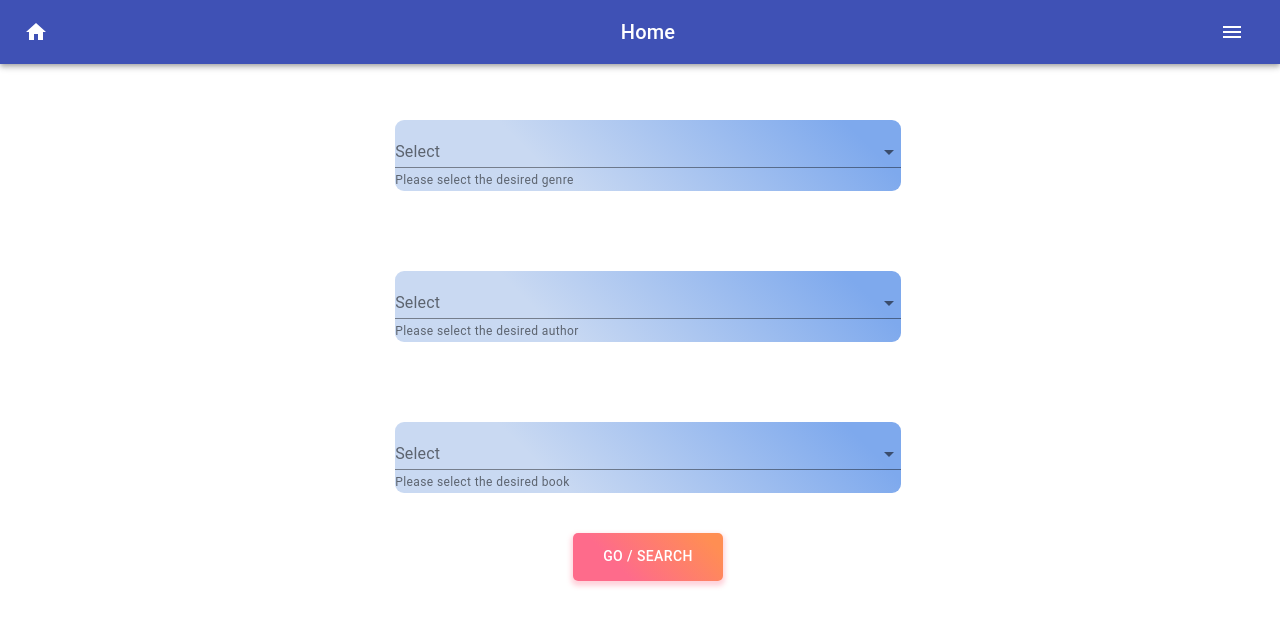
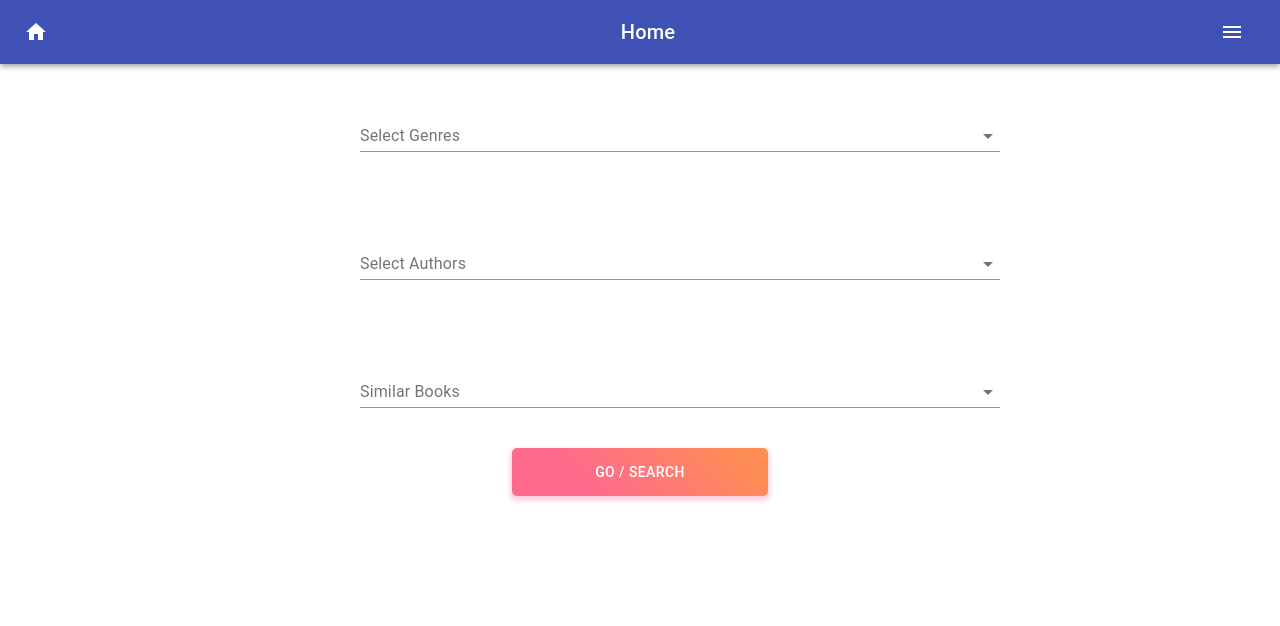
Before and after one commit to HishamAlkaed/RecommendingBooks, a React (Create React App) app: page / in a window 1280 px wide. Shown: the top 626 px of the page. Built offline with nearby package versions, Linux system fonts and the light colour scheme.

Commit message:
Propet layout and test query to sparql endpoint

```diff
--- a/src/components/Authors.js
+++ b/src/components/Authors.js
@@ -1,14 +1,14 @@
-export const authors = [
+export const authors_static = [
     {
-      label: 'Hisham',
+      value: 'Hisham',
     },
     {
-      label: 'Hasan',
+      value: 'Hasan',
     },
     {
-      label: 'Sybolt',
+      value: 'Sybolt',
     },
     {
-      label: 'Mo',
+      value: 'Mo',
     },
   ];
--- a/src/components/Books.js
+++ b/src/components/Books.js
@@ -1,26 +1,11 @@
-export const books = [
+export const books_static = [
     {
-      label: 'book1',
+      value: 'A_Crown_of_Swords',
     },
     {
-      label: 'book2',
+      value: 'Kokoro',
     },
     {
-      label: 'book3',
-    },
-    {
-      label: 'book4',
-    },
-    {
-      label: 'book5',
-    },
-    {
-      label: 'book6',
-    },
-    {
-      label: 'book7',
-    },
-    {
-      label: 'book8',
+      value: 'Story_of_O',
     },
   ]
--- a/src/components/Genres.js
+++ b/src/components/Genres.js
@@ -1,4 +1,4 @@
-export const genres = [
+export const genres_static = [
     {
       value: 'biography',
       label: 'Biography',
--- a/src/screens/Books.js
+++ b/src/screens/Books.js
@@ -1,5 +1,5 @@
 
-import React from 'react';
+import React, { useEffect, useState } from 'react';
 import { withRouter } from 'react-router';
 
 import { makeStyles } from '@material-ui/core/styles';
@@ -7,13 +7,13 @@ import Grid from '@material-ui/core/Grid';
 // import Paper from '@material-ui/core/Paper';
 
 import Header from '../components/Header';
-import { Typography } from '@material-ui/core';
+import { Card, CardContent, Typography } from '@material-ui/core';
+import axios from 'axios';
 
 const useStyles = makeStyles(theme => ({
   root: {
     minWidth: 275,
-    width: '100%',
-    margin: 0,
+    margin: 5,
   },
   paper: {
     height: 140,
@@ -29,27 +29,66 @@ const useStyles = makeStyles(theme => ({
 }));
 
 function Books(props) {
-    console.log(props)
   const classes = useStyles();
+  const [meta, setMeta] = useState();
+
+
+  useEffect(() => {
+    const mySparqlEndpoint = "http://dbpedia.org/sparql/";
+      // FILTER (lang(?label) = "en")
+    let query = `
+    SELECT ${props.location.state.books.map((_, i) => `?${i}_author`).join(' ')}
+      ${props.location.state.books.map((book, i) => `(count(DISTINCT ?${i}_similar) as ?${i}_count)`).join(' ')}
+
+  WHERE
+    {
+      ${props.location.state.books.map((book, i) => `dbr:` + book.value + ` dbo:author ?${i}_author .`).join('\n')}
+      ${props.location.state.books.map((book, i) => `dbr:` + book.value + ` owl:sameAs ?${i}_similar .`).join('\n')}
+    }
+    `;
+
+    axios.get(window.encodeURI(`${mySparqlEndpoint}?query=${query}`))
+    .then((response) => {
+      const {bindings} = response.data.results;
+      let result = ''
+      bindings.forEach(b => {
+        result = props.location.state.books.map((book, i) => ({title: book.value, author: b[i + '_author'].value, count: b[i + '_count'].value}))
+      })
+      setMeta(result)
+      })
+      .catch((error) => {
+        console.log(`Error calling SPARQL for population: ${error.response.data}`);
+        return error.response.data;
+      });
+  }, [])
 
   return (
     <React.Fragment>
         <Header />
-        <Grid>
-          <Typography>
-            SOme stuff!!
-          </Typography>
-          <Typography>
-            SOme stuff!! 2
-          </Typography>
-          <Typography>
-            SOme stuff!! 3
-          </Typography>
-          <Typography>
-            SOme stuff!! 4
-          </Typography>
-        </Grid>
+          {props.location.state && Object.keys(props.location.state).map(entry => {
+            let content;
+            if (entry === 'books') {
+              content = meta && meta.map(v => {
+                return (<Card key={v.title} className={classes.root}>
+                  <CardContent>
+                    <Typography variant="h5" component="h2">{v.title}</Typography>
+                    <Typography className={classes.pos} color="textSecondary">
+                    Author: {v.author}
+                    </Typography>
+                    <Typography className={classes.pos} color="textSecondary">
+                    Similar to book: {v.count}
+                    </Typography>
+                  </CardContent>
+                </Card>)
+              })
+            }
+
+            return <Grid container alignContent="center" direction="column" key={entry}>
+              {props.location.state[entry].length > 0 && <h3>{entry.toUpperCase()}</h3>}
+              {content}
+            </Grid>
+          })}
     </React.Fragment>
   );
 }
-export default Books;
+export default withRouter(Books)
--- a/src/screens/Home.js
+++ b/src/screens/Home.js
@@ -1,40 +1,34 @@
-import React from 'react';
+import React, { useState } from 'react';
 import { withRouter } from 'react-router';
 
 import { makeStyles } from '@material-ui/core/styles';
 import Grid from '@material-ui/core/Grid';
-// import Paper from '@material-ui/core/Paper';
 
 import Header from '../components/Header';
 import { Button, Input } from '@material-ui/core';
 import TextField from '@material-ui/core/TextField';
-import MenuItem from '@material-ui/core/MenuItem';
-import {genres} from '../components/Genres'
-import {authors} from '../components/Authors'
-import {books} from '../components/Books'
+import Autocomplete, {createFilterOptions} from '@material-ui/lab/Autocomplete';
+
+
+import {genres_static} from '../components/Genres'
+import {authors_static} from '../components/Authors'
+import {books_static} from '../components/Books'
 
 const useStyles = makeStyles(theme => ({
   root: {
     minWidth: 275,
     width: '100%',
-    // margin: 0,
-    margin: theme.spacing(1),
   },
-  // paper: {
-  //   height: 140,
-  //   width: 300,
-  //   background: '#d8eefe',
-  //   padding: theme.spacing(2),
-  //   textAlign: 'center',
-  //   color: theme.palette.text.secondary,
-  //   display: 'flex',
-  //   justifyContent: 'center',
-  //   alignItems: 'center',
-  // },
+  grid: {
+    justifyContent:"center",
+    flexDirection: "column",
+    width: "50%",
+    margin: '0 auto',
+  },
   drop_down: {
     margin: theme.spacing(5),
-    width: '40%',
-    background: 'linear-gradient(45deg, #c9d9f2 30%, #7ea9ed 90%)',
+    width: "100%",
+    // background: 'linear-gradient(45deg, #c9d9f2 30%, #7ea9ed 90%)',
     borderRadius: 9,
   },
   go_button: {
@@ -44,78 +38,109 @@ const useStyles = makeStyles(theme => ({
     boxShadow: '0 3px 5px 2px rgba(255, 105, 135, .3)',
     color: 'white',
     height: 48,
+    width: "40%",
     padding: '0 30px',
   }
 }));
 
+const filterOptions = createFilterOptions({
+  matchFrom: "any",
+  limit: 5
+});
+
 function Home(props) {
   const classes = useStyles();
+
+  const [genres, setGenres] = useState([])
+  const [books, setBooks] = useState([])
+  const [authors, setAuthors] = useState([])
 
   return (
     <React.Fragment>
       <Header title="Home" />
+        <form className={classes.root} noValidate autoComplete="off">
         <Grid
           container
-        className={classes.root}
-        alignContent="center"
-        alignItems="center"
-        justify="center"
-        spacing={10}
+          className={classes.grid}
         >
-        <form className={classes.root} noValidate autoComplete="off">
-          <div>
+          <Grid item>
+             <Autocomplete
+              multiple
+              id="tags-standard"
+              className={classes.drop_down}
+              options={genres_static}
+              getOptionLabel={(option) => option.value}
+              filterOptions={filterOptions}
+              onChange={(e, newGenres) => {
+                setGenres(newGenres)
+              }}
+              renderInput={(params) => (
                 <TextField
-              id="standard-select-genre"
+                  {...params}
+                  variant="standard"
+                  label="Select Genres"
+                  placeholder="Select desired genre"
+                />
+              )}
+            />
+          </Grid>
+          <Grid item>
+             <Autocomplete
+              multiple
+              id="tags-standard"
               className={classes.drop_down}
-              select
-              label="Select"
-              // onChange={handleChange}
-              helperText="Please select the desired genre"
-            >
-              {genres.map((option) => (
-                <MenuItem key={option.value} value={option.value}>
-                  {option.label}
-                </MenuItem>
-              ))}
-            </TextField>
-          </div>
-          <div>
+              options={authors_static}
+              getOptionLabel={(option) => option.value}
+              filterOptions={filterOptions}
+              // defaultValue={[top100Films[13]]}
+              onChange={(e, newAuthors) => {
+                setAuthors(newAuthors)
+              }}
+              renderInput={(params) => (
                 <TextField
-              id="standard-select-author"
+                  {...params}
+                  variant="standard"
+                  label="Select Authors"
+                  placeholder="Select desired authors"
+                />
+              )}
+            />
+          </Grid>
+          <Grid item>
+             <Autocomplete
+              multiple
+              id="tags-standard"
               className={classes.drop_down}
-              select
-              label="Select"
-              // onChange={handleChange}
-              helperText="Please select the desired author"
-            >
-              {authors.map((option) => (
-                <MenuItem key={option.label} value={option.label}>
-                  {option.label}
-                </MenuItem>
-              ))}
-            </TextField>
-          </div>
-          <div>
+              options={books_static}
+              getOptionLabel={(option) => option.value}
+              filterOptions={filterOptions}
+              // defaultValue={[top100Films[13]]}
+              onChange={(e, newBooks) => {
+                setBooks(newBooks)
+              }}
+              renderInput={(params) => (
                 <TextField
-              id="standard-select-book"
-              className={classes.drop_down}
-              select
-              label="Select"
-              // onChange={handleChange}
-              helperText="Please select the desired book"
-            >
-              {books.map((option) => (
-                <MenuItem key={option.label} value={option.label}>
-                  {option.label}
-                </MenuItem>
-              ))}
-            </TextField>
-          </div>
-          <Button className={classes.go_button} variant="contained" color="primary" >
+                  {...params}
+                  variant="standard"
+                  label="Similar Books"
+                  placeholder="Select similar books"
+                />
+              )}
+            />
+          </Grid>
+          <Grid item>
+            <Button className={classes.go_button} onClick={() => {
+              if (books.length > 0) {
+                // props.search({books, genres, authors})
+                props.history.push('/books', {books, genres, authors})
+                console.log(props)
+              }
+            }} variant="contained" color="primary" >
               Go / Search
             </Button>
+          </Grid>
+        </Grid>
       </form>
-      </Grid>
     </React.Fragment>
   );
 }
```
Also changed, not shown: 1 other file (tests, documents, lock files or other folders). Lines whose indentation alone changed are shown as unchanged.
